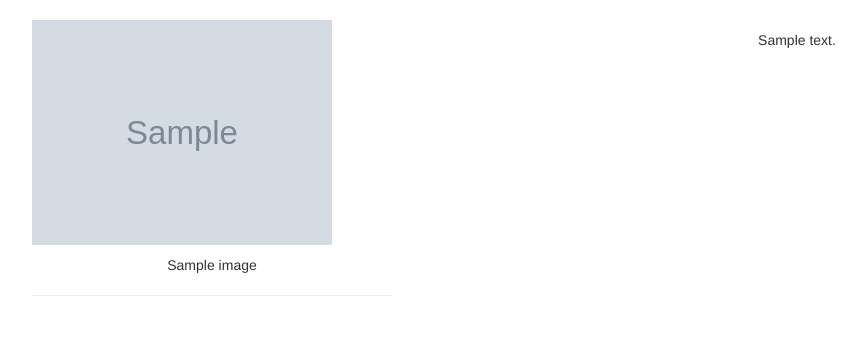
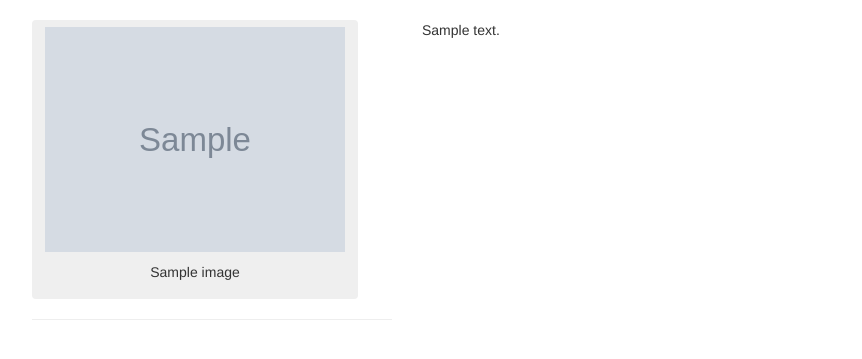
Before and after one commit to Fkaragu/P-Gallery, a Django app: page /post/ in a window 1280 px wide. Shown: the part 52-411 px from the top of the page, without its empty margins (38-900 px from the left). Run offline with Django 3.2, Linux system fonts and the light colour scheme; tables that the repository leaves empty hold one stand-in row (values such as "Sample post"); grey boxes marked "Sample" are stand-in pictures; some libraries are stand-ins or nearby versions.

Commit message:
Added modal functionality on the button

```diff
--- a/holder/templates/post.html
+++ b/holder/templates/post.html
@@ -9,17 +9,22 @@
   {% for img_item in img %}
 
   <div class="row">
-  <div class ="col-md-4">
-    <div>
-      <img src="{{img_item.article_image.url}}" class="img-responsive" alt="Image" width ="300" height ="300">
-      <p><center>{{ img_item.name }}</center></p>
+    <div class="col-md-4">
+      <div>
+        <!-- modal button -->
+        <button type="button" class="btn" data-toggle="modal" data-target="#myModal{{img_item.id}}">
+          <img src="{{img_item.article_image.url}}" class="img-responsive" alt="Image" width="300" height="300">
+          <p>
+            <center>{{ img_item.name }}</center>
+          </p>
+        </button>
+        <hr>
+      </div>
     </div>
-    <hr>
-  </div>
 
-  <div class ="col-md-8">
-  <p><center>{{ img_item.description }}</center></p>
-  </div>
+    <div class="col-md-8">
+      <p>{{ img_item.description }}</p>
+    </div>
   </div>
 
   {% endfor %}
```
